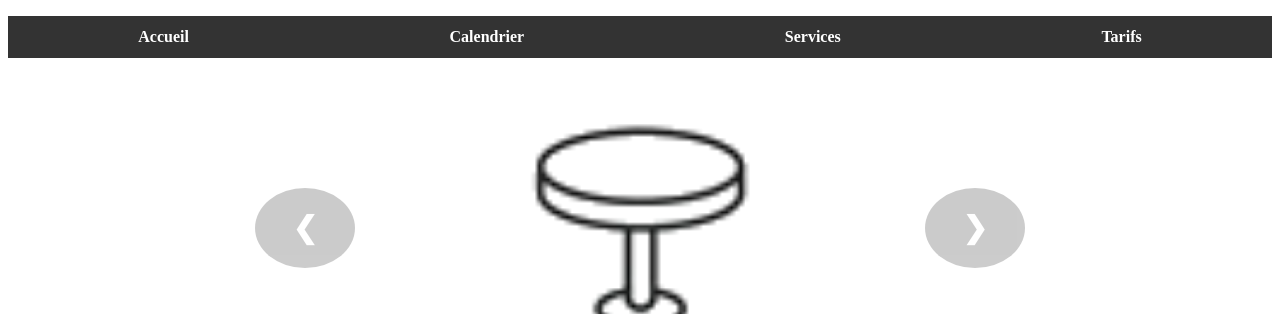
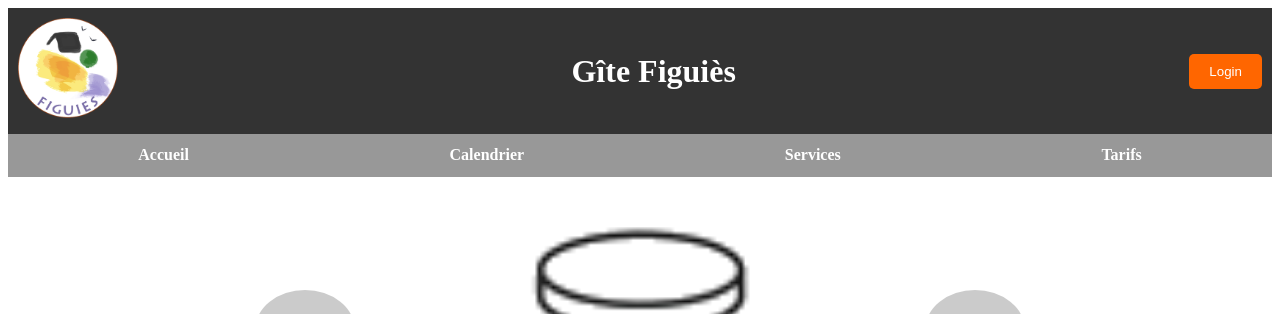
Before and after one commit to Jean-Santoni/ProjetSiteGite, a PHP site: page / in a window 1280 px wide. Shown: the top 314 px of the page. Run offline with PHP 8.4, Linux system fonts and the light colour scheme; some libraries are stand-ins or nearby versions.

Commit message:
ajout banderole dans header

```diff
--- a/HTML/header.html
+++ b/HTML/header.html
@@ -5,6 +5,17 @@
   <title>Title</title>
 </head>
 <body>
+<div class="banniere">
+  <div class="logo">
+    <img src="./img/LOGO-final-fond-transparent.png" alt="Logo du site">
+  </div>
+  <div class="title">
+    <h1>Gîte Figuiès</h1>
+  </div>
+  <div class="login-button">
+    <button>Login</button>
+  </div>
+</div>
 <nav>
   <ul>
     <li><a href="./index.php">Accueil</a></li>
--- a/css/main.css
+++ b/css/main.css
@@ -292,6 +292,7 @@ footer{
 /* Styles de base pour le menu */
 nav {
   background-color: #333;
+  opacity: 0.5;
   /*position: fixed;*/
 }
 
@@ -300,6 +301,7 @@ ul {
   display: flex;
   justify-content: space-around;
   padding: 10px 0;
+  margin: 0;
 }
 
 li {
@@ -312,6 +314,34 @@ a {
   font-weight: bold;
   padding: 10px 20px;
   transition: background-color 0.3s ease;
+}
+
+/* Styles pour l'en-tête */
+.banniere {
+  display: flex;
+  justify-content: space-between;
+  align-items: center;
+  background-color: #333; /* Couleur de fond de l'en-tête */
+  color: #fff; /* Couleur du texte */
+  padding: 10px;
+  margin: 0;
+}
+
+.logo img {
+  max-width: 100px; /* Ajustez la taille du logo selon vos besoins */
+}
+
+.login-button button {
+  background-color: #ff6600; /* Couleur du bouton de connexion */
+  color: #fff;
+  border: none;
+  padding: 10px 20px;
+  border-radius: 5px;
+  cursor: pointer;
+}
+
+.title h1 {
+  text-align: center;
 }
 
 /* Styles pour les liens au survol */
```
